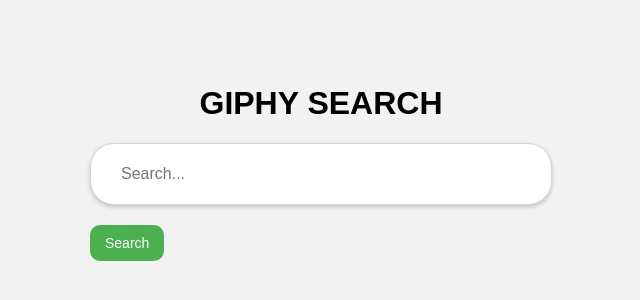
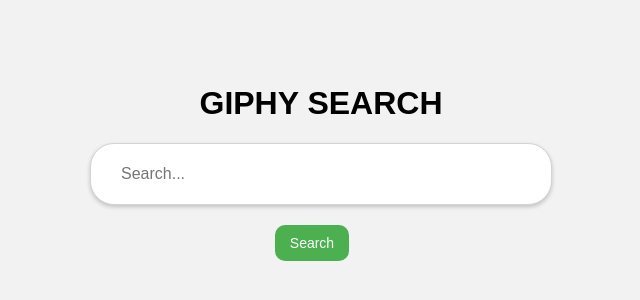
Before and after one commit to artrocity/grp-giphy-saga-project, a React (Vite) app: page / in a window 1280 px wide. Shown: the part 238-538 px from the top of the page, without its empty margins (319-959 px from the left). Built offline with nearby package versions, Linux system fonts and the light colour scheme.

Commit message:
fixed button

```diff
--- a/src/components/SearchView/SearchView.css
+++ b/src/components/SearchView/SearchView.css
@@ -48,6 +48,7 @@
   cursor: pointer;
   border-radius: 10px;
   outline: none;
+  margin-left: 40%;
 }
 
 .search-button:hover {
```
